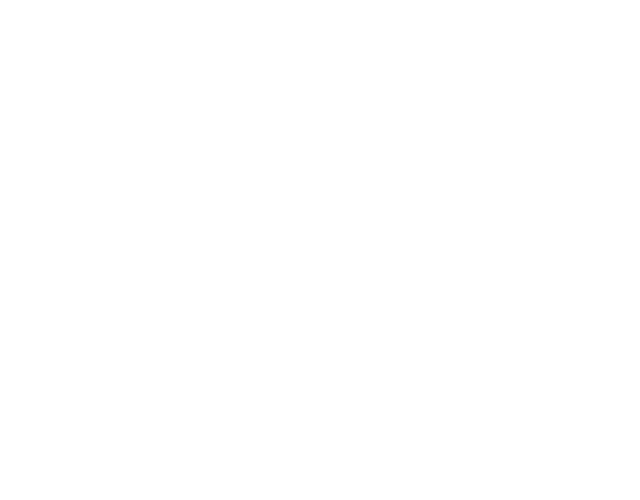
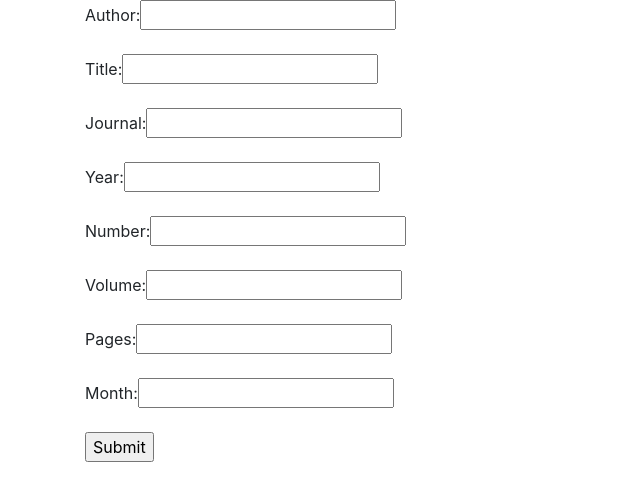
Before and after one commit to ronaano/CISE_Team_33_SEER, a React (Create React App) app: page /create in a window 1280 px wide. Shown: the top 500 px of the page, without its empty margins (0-640 px from the left). Built offline with nearby package versions, Linux system fonts and the light colour scheme.

Commit message:
Added backend, create articles and article route

```diff
--- a/src/App.js
+++ b/src/App.js
@@ -1,11 +1,13 @@
 import React from 'react';
 // import './App.css';
-import {BrowserRouter as Router} from 'react-router-dom';
+import {BrowserRouter as Router, Route} from 'react-router-dom';
+import CreateArticle from './components/create-article-component.js';
 
 function App() {
   return (
     <Router>
     <div className="container">
+    <Route path="/create" component={CreateArticle}/>
     </div>
     </Router>
   );
--- a/src/components/create-article-component.js
+++ b/src/components/create-article-component.js
@@ -0,0 +1,136 @@
+import React, { Component } from 'react';
+import axios from 'axios';
+
+export default class CreateArticle extends Component {
+    constructor(props) {
+        super(props);
+        this.state = {
+            author: "",
+            title: "",
+            journal: "",
+            year: "",
+            volume: "",
+            number: "",
+            pages: "",
+            month: ""
+        };
+        this.onChangeAuthor = this.onChangeAuthor.bind(this);
+        this.onChangeTitle = this.onChangeTitle.bind(this);
+        this.onChangeJournal = this.onChangeJournal.bind(this);
+        this.onChangeYear = this.onChangeYear.bind(this);
+        this.onChangeVolume = this.onChangeVolume.bind(this);
+        this.onChangeNumber = this.onChangeNumber.bind(this);
+        this.onChangePages = this.onChangePages.bind(this);
+        this.onChangeMonth = this.onChangeMonth.bind(this);
+        this.onSubmit = this.onSubmit.bind(this);
+    }
+
+    onChangeAuthor(event) {
+        this.setState({
+            author: event.target.value
+        });
+    }
+
+    onChangeTitle(event) {
+        this.setState({ title: event.target.value });
+    }
+
+    onChangeJournal(event) {
+        this.setState({ journal: event.target.value });
+    }
+
+    onChangeYear(event) {
+        this.setState({ year: event.target.value });
+    }
+
+    onChangeVolume(event) {
+        this.setState({ volume: event.target.value });
+    }
+
+    onChangeNumber(event) {
+        this.setState({ number: event.target.value });
+    }
+
+    onChangePages(event) {
+        this.setState({ pages: event.target.value });
+    }
+
+    onChangeMonth(event) {
+        this.setState({ month: event.target.value });
+    }
+
+    onSubmit(event) {
+        event.preventDefault();
+        const article = {
+            author: this.state.author,
+            title: this.state.title,
+            journal: this.state.journal,
+            year: this.state.year,
+            volume: this.state.volume,
+            number: this.state.number,
+            pages: this.state.pages,
+            month: this.state.month,
+            status: "To be Moderated"
+        }
+        console.log("Ronan" + JSON.stringify(article));
+        axios.post('http://localhost:5000/articles/add', article)
+        .then(res => console.log(res.data));
+
+    }
+
+    render() {
+        return (
+            <form onSubmit={this.onSubmit}>
+                <div className="form-group">
+                    <label>
+                        Author:
+              <input value={this.state.author} onChange={this.onChangeAuthor} />
+                    </label>
+                </div>
+                <div className="form-group">
+                    <label>
+                        Title:
+              <input value={this.state.title} onChange={this.onChangeTitle} />
+                    </label>
+                </div>
+                <div className="form-group">
+                    <label>
+                        Journal:
+              <input value={this.state.journal} onChange={this.onChangeJournal} />
+                    </label>
+                </div>
+                <div className="form-group">
+                    <label>
+                        Year:
+              <input value={this.state.year} onChange={this.onChangeYear} />
+                    </label>
+                </div>
+                <div className="form-group">
+                    <label>
+                        Number:
+              <input value={this.state.number} onChange={this.onChangeNumber} />
+                    </label>
+                </div>
+                <div className="form-group">
+                    <label>
+                        Volume:
+              <input value={this.state.volume} onChange={this.onChangeVolume} />
+                    </label>
+                </div>
+                <div className="form-group">
+                    <label>
+                        Pages:
+              <input value={this.state.pages} onChange={this.onChangePages} />
+                    </label>
+                </div>
+                <div className="form-group">
+                    <label>
+                        Month:
+              <input value={this.state.month} onChange={this.onChangeMonth} />
+                    </label>
+                </div>
+                <input type="submit" value="Submit" />
+            </form>
+        );
+    }
+}
--- a/src/index.js
+++ b/src/index.js
@@ -1,6 +1,7 @@
 import React from 'react';
 import ReactDOM from 'react-dom';
 // import './index.css';
+import 'bootstrap/dist/css/bootstrap.css';
 import App from './App';
 
 ReactDOM.render(
```
Also changed, not shown: models/article.model.js (+22 -28 lines), package.json (+9 -1 lines), routes/articles.js (+39 -0 lines), server.js (+29 -0 lines), 2 other files (tests, documents, lock files or other folders).
